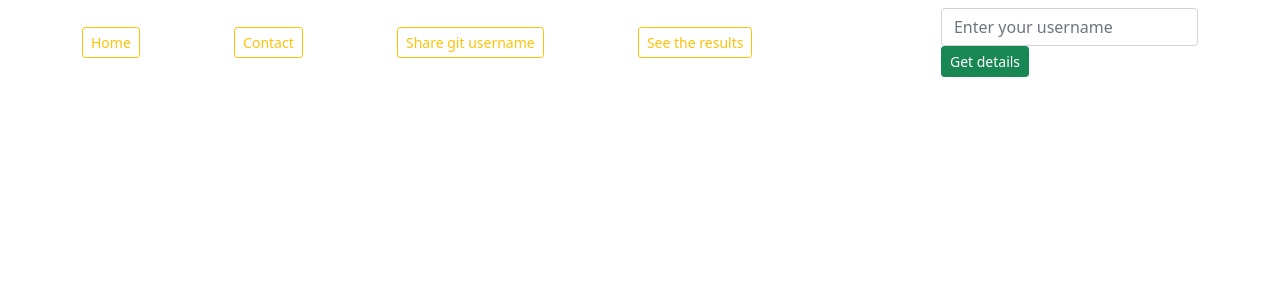
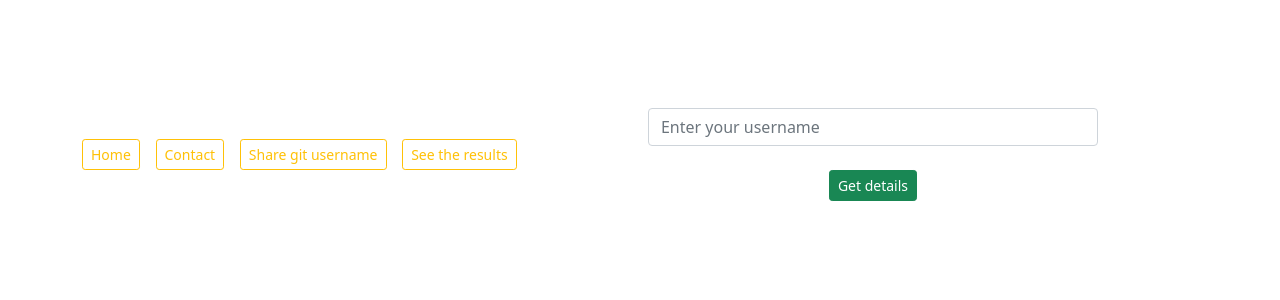
Before and after one commit to VGichuki/github-search, an Angular app: page /gitForm in a window 1280 px wide. Shown: the top 300 px of the page. Built offline with nearby package versions, Linux system fonts and the light colour scheme.

Commit message:
add css to the user component

```diff
--- a/src/app/git-form/user.component.css
+++ b/src/app/git-form/user.component.css
@@ -0,0 +1,5 @@
+.forms{
+    text-align: center;
+    margin: 100px;
+    width: 450px;
+}
--- a/src/app/git-form/user.component.html
+++ b/src/app/git-form/user.component.html
@@ -1,6 +1,7 @@
 <form (ngSubmit)='submitUserName()'>
-    <div class="">
+    <div class="forms">
             <input type="text" name="username"[(ngModel)]='username' class="form-control" placeholder="Enter your username">
+            <br>
             <button class="btn btn-success btn-sm">Get details</button>
     </div>
 </form>
```
